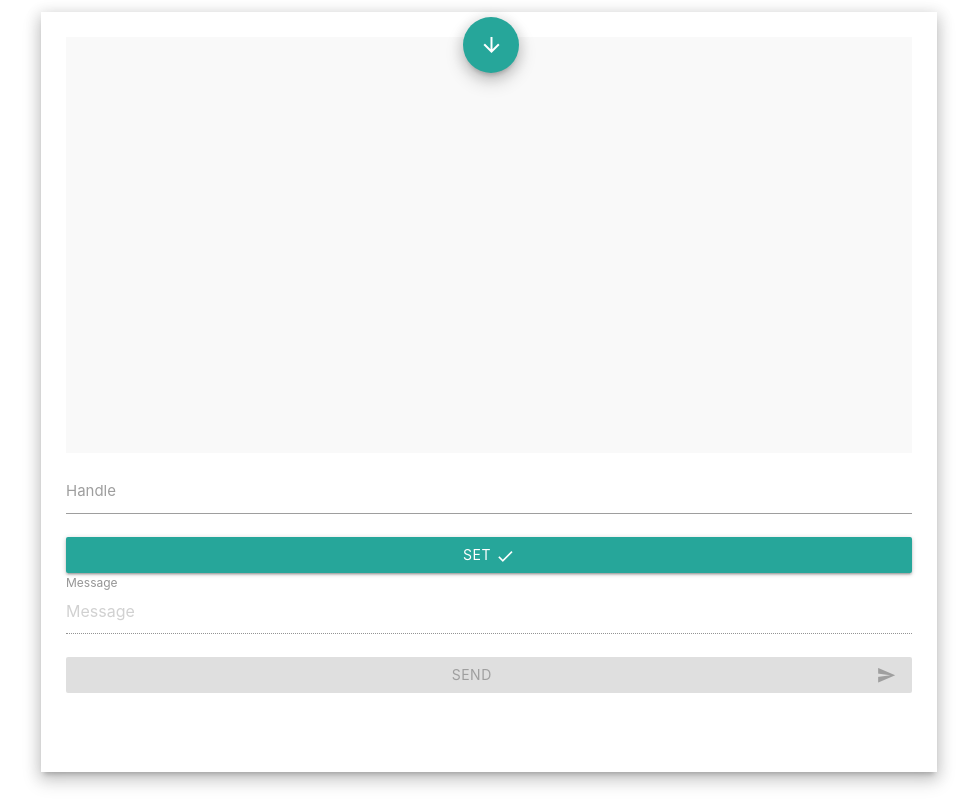
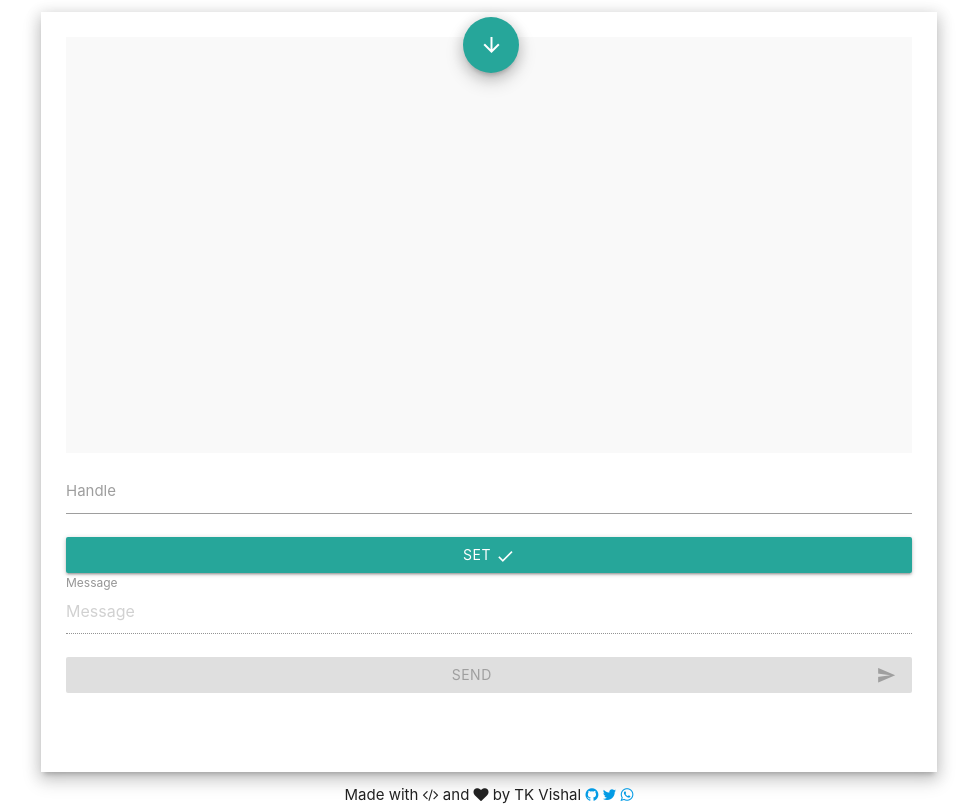
Before and after one commit to sanvishal/UniTalk, a website: page public/index.html in a window 1280 px wide. Shown: the whole page, without its empty margins (151-1128 px from the left). Drawn offline with nearby package versions, Linux system fonts and the light colour scheme; no server answers.

Commit message:
social buttons added

```diff
--- a/public/index.html
+++ b/public/index.html
@@ -12,6 +12,8 @@
     <script src="https://cdnjs.cloudflare.com/ajax/libs/materialize/1.0.0/js/materialize.min.js"></script>
     <link href="https://fonts.googleapis.com/icon?family=Material+Icons" rel="stylesheet">
     <script src="https://cdnjs.cloudflare.com/ajax/libs/socket.io/2.1.1/socket.io.js"></script>
+    <link href="https://stackpath.bootstrapcdn.com/font-awesome/4.7.0/css/font-awesome.min.css" rel="stylesheet"
+        integrity="sha384-wvfXpqpZZVQGK6TAh5PVlGOfQNHSoD2xbE+QkPxCAFlNEevoEH3Sl0sibVcOQVnN" crossorigin="anonymous">
 </head>
 
 <body>
@@ -50,13 +52,39 @@
         </div>
         <button class="btn waves-effect waves-light" id="send">Send <i class="material-icons right">send</i></button>
     </div>
+    <div class="credits" style="text-align: center;">Made with <i class="fa fa-code"> </i> and <i class="fa fa-heart">
+        </i> by TK Vishal
+        <a href="https://github.com/sanvishal" target="_blank"><i class="fa fa-github"></i></a>
+        <a href="https://twitter.com/Iamteeekay" target="_blank"><i class="fa fa-twitter"></i></a>
+        <a onclick="copyDivToClipboard()" id="wa" class="fixture good tooltipped" data-position="top" data-tooltip="+91 8248795811"><i
+                class="fa fa-whatsapp"><span id="num"></span></i></a>
+    </div>
     <script src="/chat.js"></script>
     <script>
-        /*$(document).ready(function () {
-            $('#users-list').modal();
-        });*/
+        $(document).ready(function () {
+            var tool = document.getElementsByClassName("tooltip-content")[0]
+            tool.setAttribute("id", "copyable")
+        });
         var elem = document.querySelector('.modal');
         var instance = M.Modal.init(elem);
+
+        document.addEventListener('DOMContentLoaded', function () {
+            var elems = document.querySelectorAll('.tooltipped');
+            var inst = M.Tooltip.init(elems, {
+                exitDelay: 5000
+            });
+        });
+        function copyDivToClipboard() {
+            var range = document.getSelection().getRangeAt(0);
+            range.selectNode(document.getElementById("copyable"));
+            window.getSelection().addRange(range);
+            document.execCommand("copy")
+            M.toast({
+                html:
+                    "Number Copied to clipboard",
+                classes: "rounded"
+            });
+        }
     </script>
 </body>
 
```
